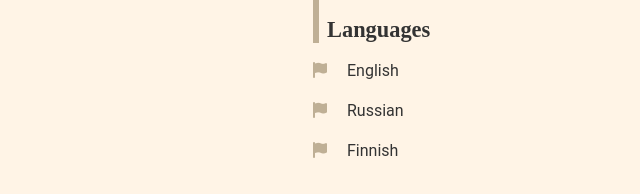
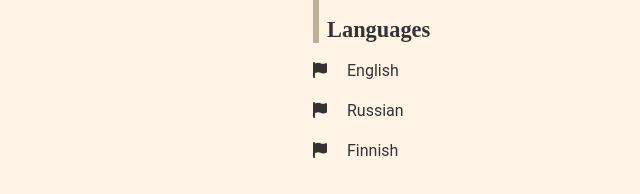
Before and after one commit to kaidiklausen-design/CV, a plain HTML site: page index.html in a window 1280 px wide. Shown: the part 606-800 px from the top of the page, 359-999 px from the left. Drawn offline with Linux system fonts and the light colour scheme.

Commit message:
Update style.css

```diff
--- a/css/style.css
+++ b/css/style.css
@@ -103,7 +103,7 @@ ul {
 
 .skills li i,
 .languages li i {
-  color: var(--accent-beige);
+  color: var(--primary-color);
   margin-right: 1rem;
 }
 
```
